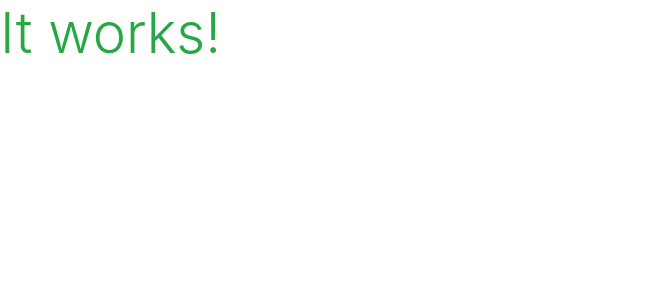
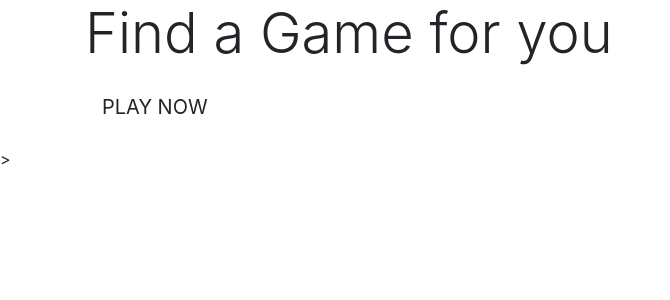
Before and after one commit to OisinWrites/Pixel-Palace-Arcade, a Django app: page / in a window 1280 px wide. Shown: the top 300 px of the page, without its empty margins (0-670 px from the left). Run offline with Django 3.2, Linux system fonts and the light colour scheme.

Commit message:
Add homepage content

```diff
--- a/home/templates/home/index.html
+++ b/home/templates/home/index.html
@@ -1,6 +1,30 @@
 {% extends "base.html" %}
 {% load static %}
 
+{% block page_header %}
+    <div class="container header">
+        <div class="row">
+            <div class="col">
+            </div>
+        </div>
+    </div>
+{% endblock %}
+
 {% block content %}
-    <h1 class="display-4 text-success">It works!</h1>
+    <div class="container h-100">
+        <div class="row h-100">
+            <div class="col-7 col-md-6 my-auto">
+                <h1 class="display-4 logo-font text-black">
+                    Find a Game for you
+                </h1>
+                <div>
+                    <h4>
+                        <a href="" class="shop-now-button btn btn-lg rounded-0 text-uppercase py-3">
+                            Play Now
+                        </a>
+                    </h4>
+                </div>
+            </div>
+        </div>
+    </div>>
 {% endblock %}
```
